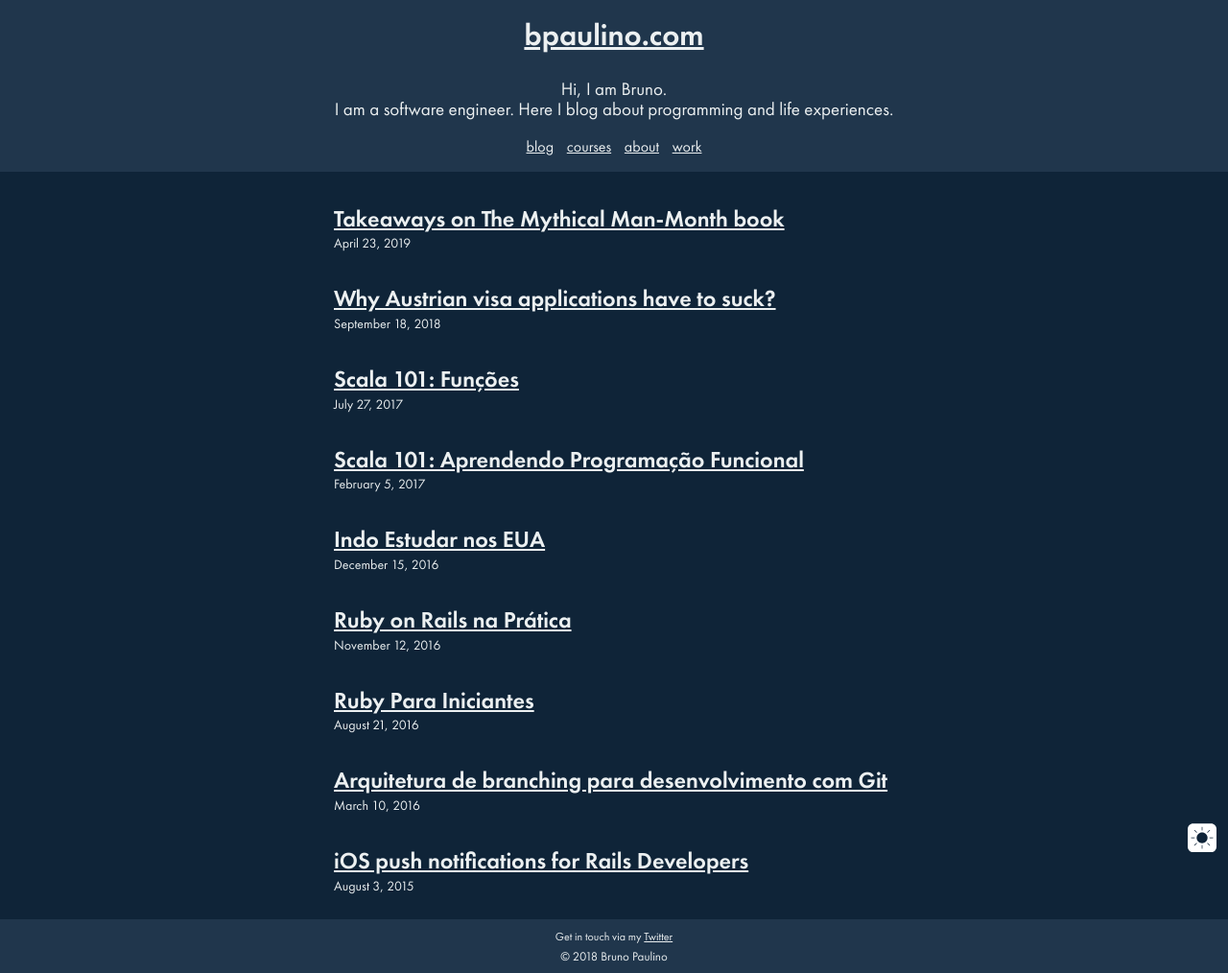
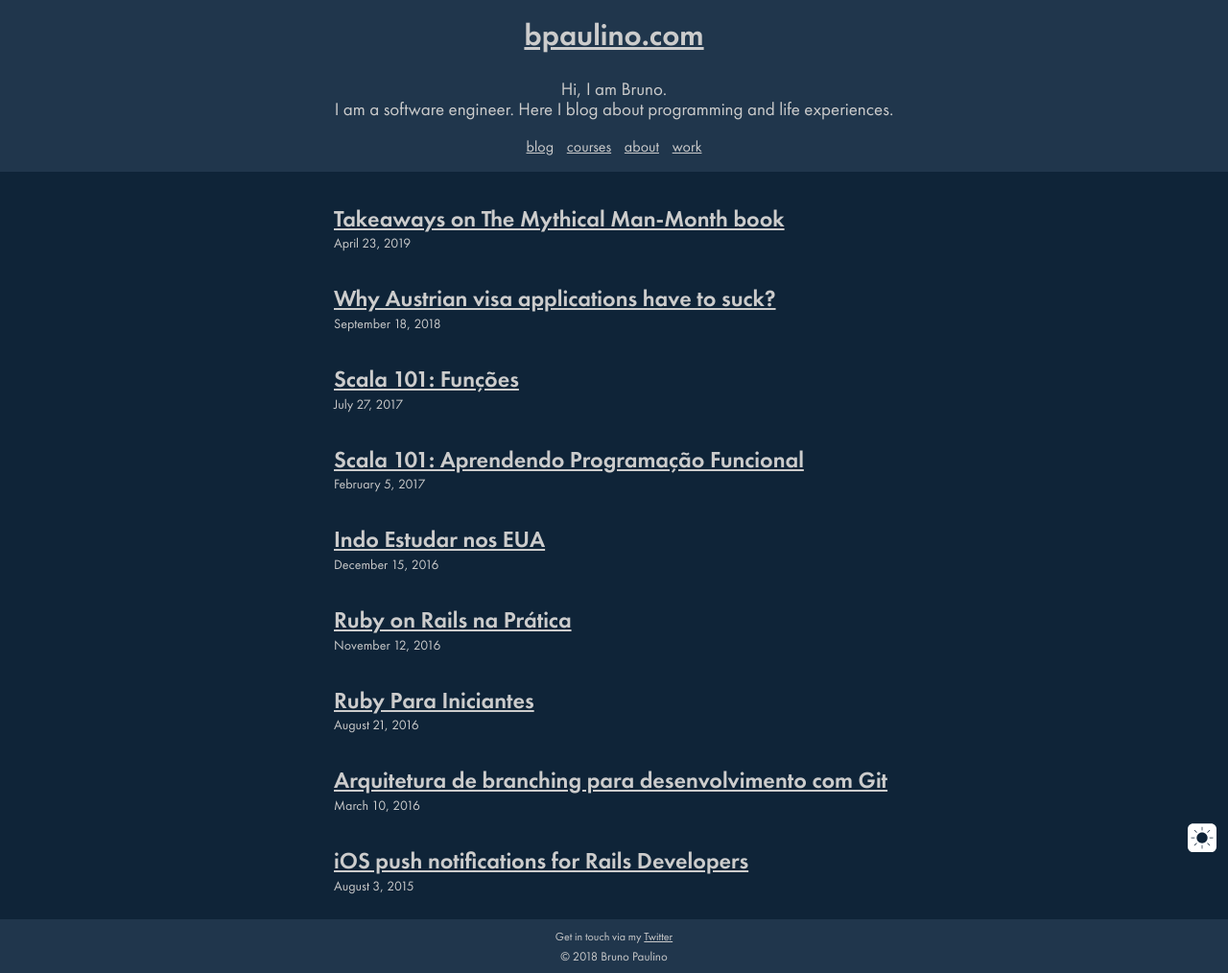
Before and after one commit to brunojppb/brunojppb.github.io, a Jekyll site: the page built from index.html, in a window 1280 px wide. Shown: the whole page at 96% size. Built offline with Jekyll 4.4.1, drawn with Linux system fonts in a browser that asks for light colours.

Commit message:
use more readable color for dark-mode

```diff
--- a/_sass/common/constants.scss
+++ b/_sass/common/constants.scss
@@ -1,6 +1,6 @@
 $dark-primary-color: #0F2438;
 $dark-secondary-color: #20364C;
-$dark-text-color: #ECF0F1;
+$dark-text-color: #CCCCCC;
 
 $light-primary-color: #fff;
 $light-secondary-color: #f7f7f7;
```
